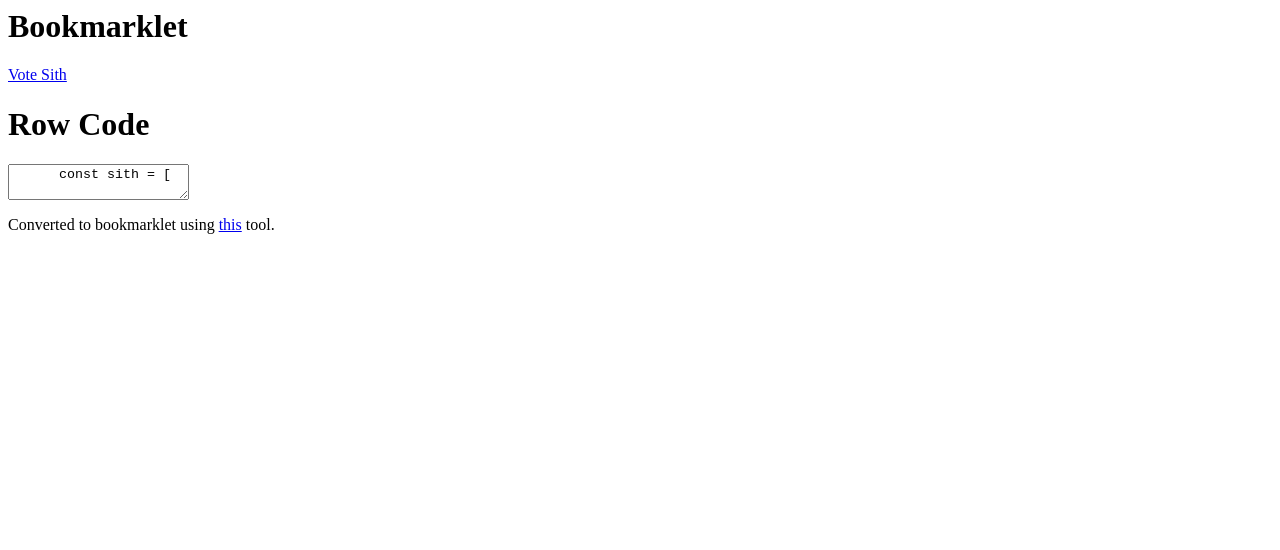
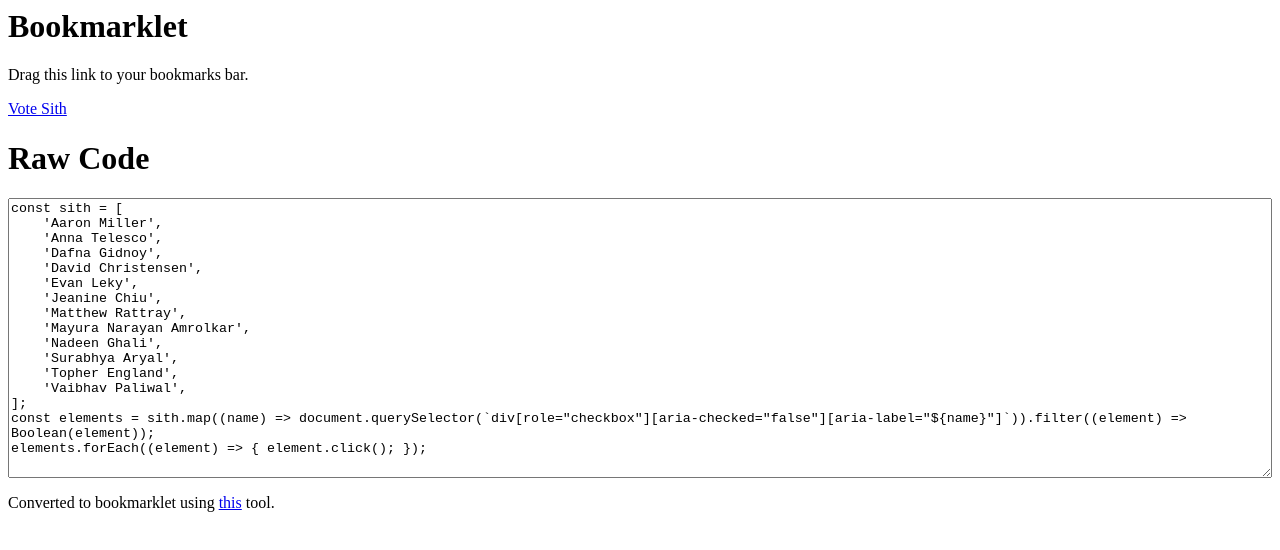
Before and after one commit to david-christensen-procore/david-christensen-procore.github.io, a plain HTML site: page index.html in a window 1280 px wide. Drawn offline with Linux system fonts and the light colour scheme.

Commit message:
Update index.html

```diff
--- a/index.html
+++ b/index.html
@@ -5,11 +5,13 @@
   <body>
     <h1>Bookmarklet</h1>
 
-    <a href="javascript:(function()%7Bconst%20sith%20%3D%20%5B'Aaron%20Miller'%2C'Anna%20Telesco'%2C'Dafna%20Gidnoy'%2C'David%20Christensen'%2C'Evan%20Leky'%2C'Jeanine%20Chiu'%2C'Matthew%20Rattray'%2C'Mayura%20Narayan%20Amrolkar'%2C'Nadeen%20Ghali'%2C'Surabhya%20Aryal'%2C'Topher%20England'%2C'Vaibhav%20Paliwal'%2C%5D%3Bconst%20elements%20%3D%20sith.map((name)%20%3D%3E%20document.querySelector(%60div%5Brole%3D%22checkbox%22%5D%5Baria-checked%3D%22false%22%5D%5Baria-label%3D%22%24%7Bname%7D%22%5D%60)).filter((element)%20%3D%3E%20Boolean(element))%3Belements.forEach((element)%20%3D%3E%20%7B%20element.click()%3B%20%7D)%7D)()">Vote Sith</a>
+    <p>Drag this link to your bookmarks bar.</p>
 
-    <h1>Row Code</h1>
+    <p><a href="javascript:(function()%7Bconst%20sith%20%3D%20%5B'Aaron%20Miller'%2C'Anna%20Telesco'%2C'Dafna%20Gidnoy'%2C'David%20Christensen'%2C'Evan%20Leky'%2C'Jeanine%20Chiu'%2C'Matthew%20Rattray'%2C'Mayura%20Narayan%20Amrolkar'%2C'Nadeen%20Ghali'%2C'Surabhya%20Aryal'%2C'Topher%20England'%2C'Vaibhav%20Paliwal'%2C%5D%3Bconst%20elements%20%3D%20sith.map((name)%20%3D%3E%20document.querySelector(%60div%5Brole%3D%22checkbox%22%5D%5Baria-checked%3D%22false%22%5D%5Baria-label%3D%22%24%7Bname%7D%22%5D%60)).filter((element)%20%3D%3E%20Boolean(element))%3Belements.forEach((element)%20%3D%3E%20%7B%20element.click()%3B%20%7D)%7D)()">Vote Sith</a></p>
 
-    <textarea>
+    <h1>Raw Code</h1>
+
+    <textarea style="width: 100%; height: 280px;">
 const sith = [
     'Aaron Miller',
     'Anna Telesco',
```
Lines whose indentation alone changed are shown as unchanged.
